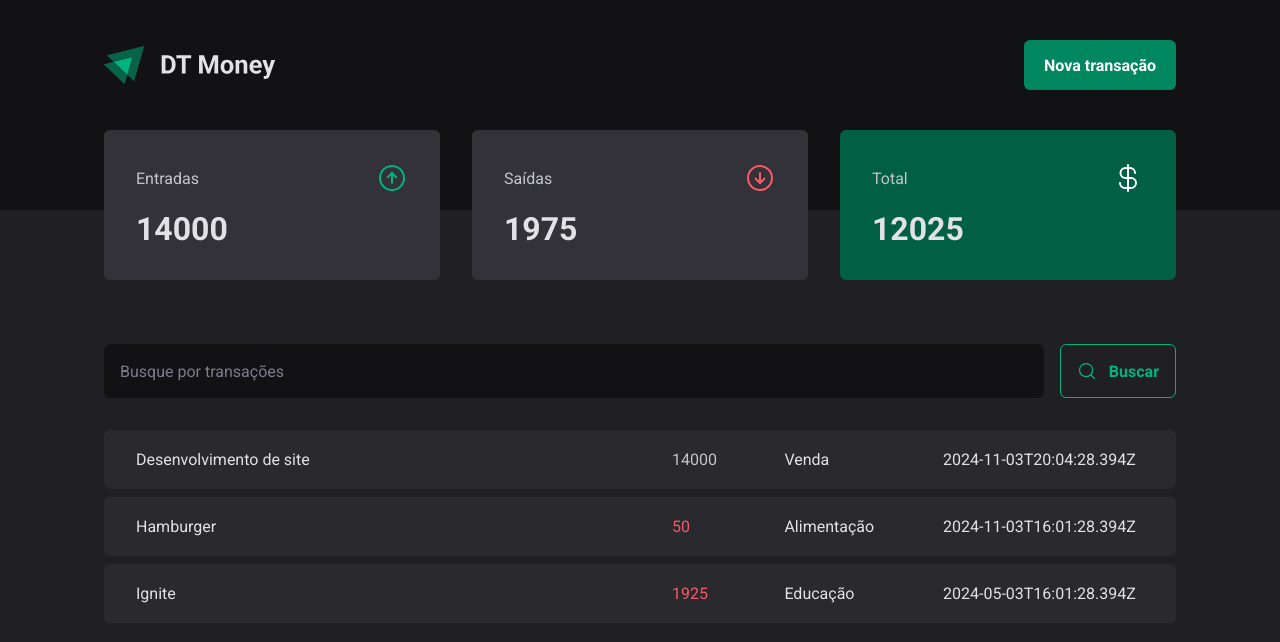
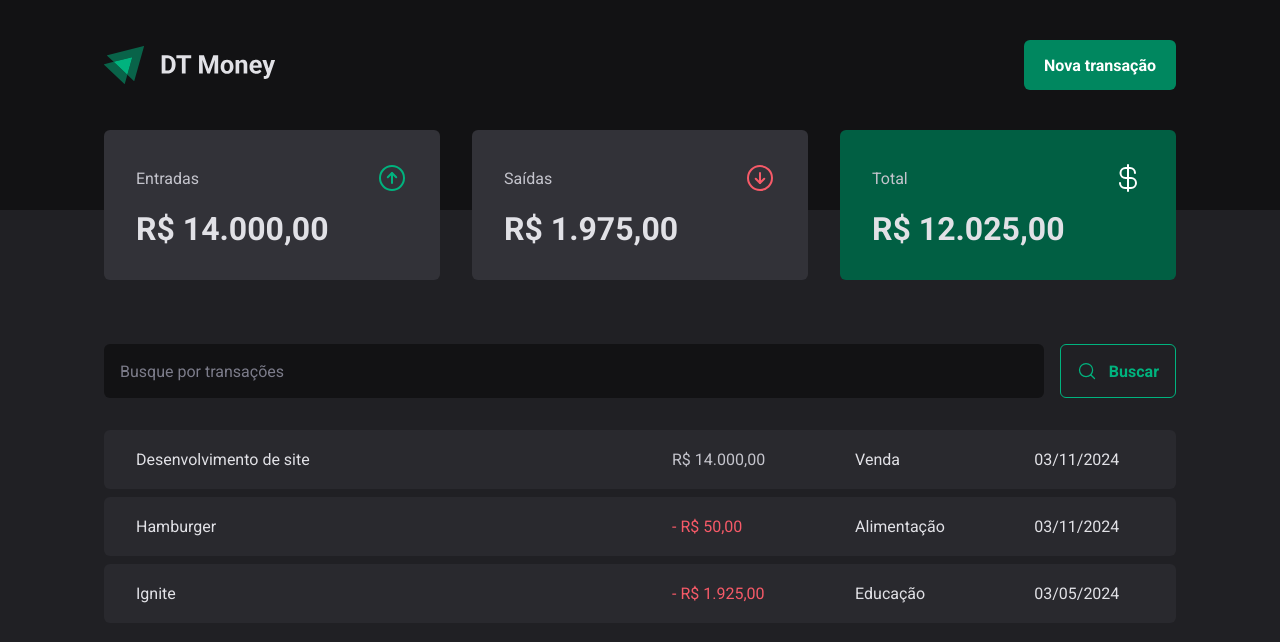
Before and after one commit to saramargarido/dt-money, a React (Vite) app: page / in a window 1280 px wide. Shown: the top 642 px of the page. Built offline with nearby package versions, Linux system fonts and the light colour scheme; data requests are answered from the project's data file.

Commit message:
format date and currency

```diff
--- a/src/components/Summary/index.tsx
+++ b/src/components/Summary/index.tsx
@@ -1,6 +1,7 @@
 import { ArrowCircleDown, ArrowCircleUp, CurrencyDollar } from "phosphor-react";
 import { useContext } from "react";
 import { TransactionsContext } from "../../contexts/TransactionsContext";
+import { priceFormatter } from "../../utils/formatter";
 import { SummaryCard, SummaryContainer } from "./styles";
 
 export function Summary() {
@@ -31,7 +32,7 @@
           <ArrowCircleUp size={32} color="#00b37e" />
         </header>
 
-        <strong>{summary.income}</strong>
+        <strong>{priceFormatter.format(summary.income)}</strong>
       </SummaryCard>
       <SummaryCard>
         <header>
@@ -39,7 +40,7 @@
           <ArrowCircleDown size={32} color="#f75a68" />
         </header>
 
-        <strong>{summary.outcome}</strong>
+        <strong>{priceFormatter.format(summary.outcome)}</strong>
       </SummaryCard>
       <SummaryCard variant="green">
         <header>
@@ -47,7 +48,7 @@
           <CurrencyDollar size={32} color="#ffffff" />
         </header>
 
-        <strong>{summary.total}</strong>
+        <strong>{priceFormatter.format(summary.total)}</strong>
       </SummaryCard>
     </SummaryContainer>
   );
--- a/src/pages/Transactions/index.tsx
+++ b/src/pages/Transactions/index.tsx
@@ -2,6 +2,7 @@
 import { Header } from "../../components/Header";
 import { Summary } from "../../components/Summary";
 import { TransactionsContext } from "../../contexts/TransactionsContext";
+import { dateFormatter, priceFormatter } from "../../utils/formatter";
 import { SearchForm } from "./components/SearchForm";
 import {
   PriceHighlight,
@@ -25,11 +26,14 @@
                   <td width="50%">{transaction.description}</td>
                   <td>
                     <PriceHighlight variant={transaction.type}>
-                      {transaction.price}
+                      {transaction.type === "outcome" && "- "}
+                      {priceFormatter.format(transaction.price)}
                     </PriceHighlight>
                   </td>
                   <td>{transaction.category}</td>
-                  <td>{transaction.createdAt}</td>
+                  <td>
+                    {dateFormatter.format(new Date(transaction.createdAt))}
+                  </td>
                 </tr>
               );
             })}
--- /dev/null
+++ b/src/utils/formatter.ts
@@ -0,0 +1,6 @@
+export const dateFormatter = new Intl.DateTimeFormat('pt-BR')
+
+export const priceFormatter = new Intl.NumberFormat('pt-BR', {
+  style: 'currency',
+  currency: 'BRL'
+})
```
